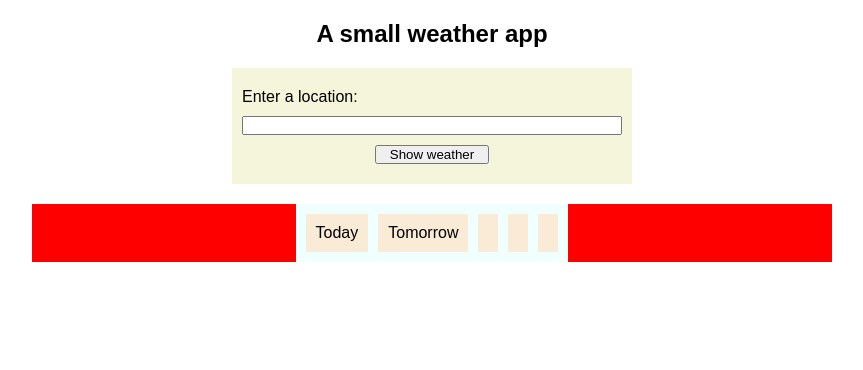
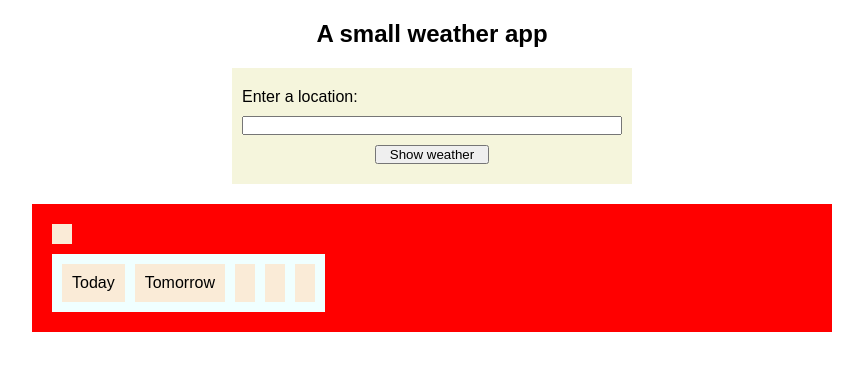
Before and after one commit to Karjeje/Project-Weather-app, a website built with webpack: page src/template.html in a window 1280 px wide. Shown: the whole page, without its empty margins (208-1071 px from the left). Built offline with nearby package versions, Linux system fonts and the light colour scheme.

Commit message:
Add template for basic info, style for clarity

```diff
--- a/src/styles.css
+++ b/src/styles.css
@@ -35,8 +35,10 @@ button {
   background-color: red;
   width: 800px;
   display: flex;
+  flex-direction: column;
   justify-content: center;
-  align-items: center;
+  align-items: flex-start;
+  padding: 20px;
 }
 
 .days {
@@ -52,3 +54,9 @@ button {
   background-color: antiquewhite;
   padding: 10px;
 }
+
+.basicinfo {
+  padding: 10px;
+  margin-bottom: 10px;
+  background-color: antiquewhite;
+}
--- a/src/template.html
+++ b/src/template.html
@@ -13,6 +13,11 @@
       <button type="button">Show weather</button>
     </div>
     <div id="weathercontainer">
+      <div class="basicinfo">
+        <span class="currenticon"></span>
+        <span class="currenttemp"></span>
+        <span class="location"></span>
+      </div>
       <div class="days">
         <div>
           <span class="day">Today</span>
```
